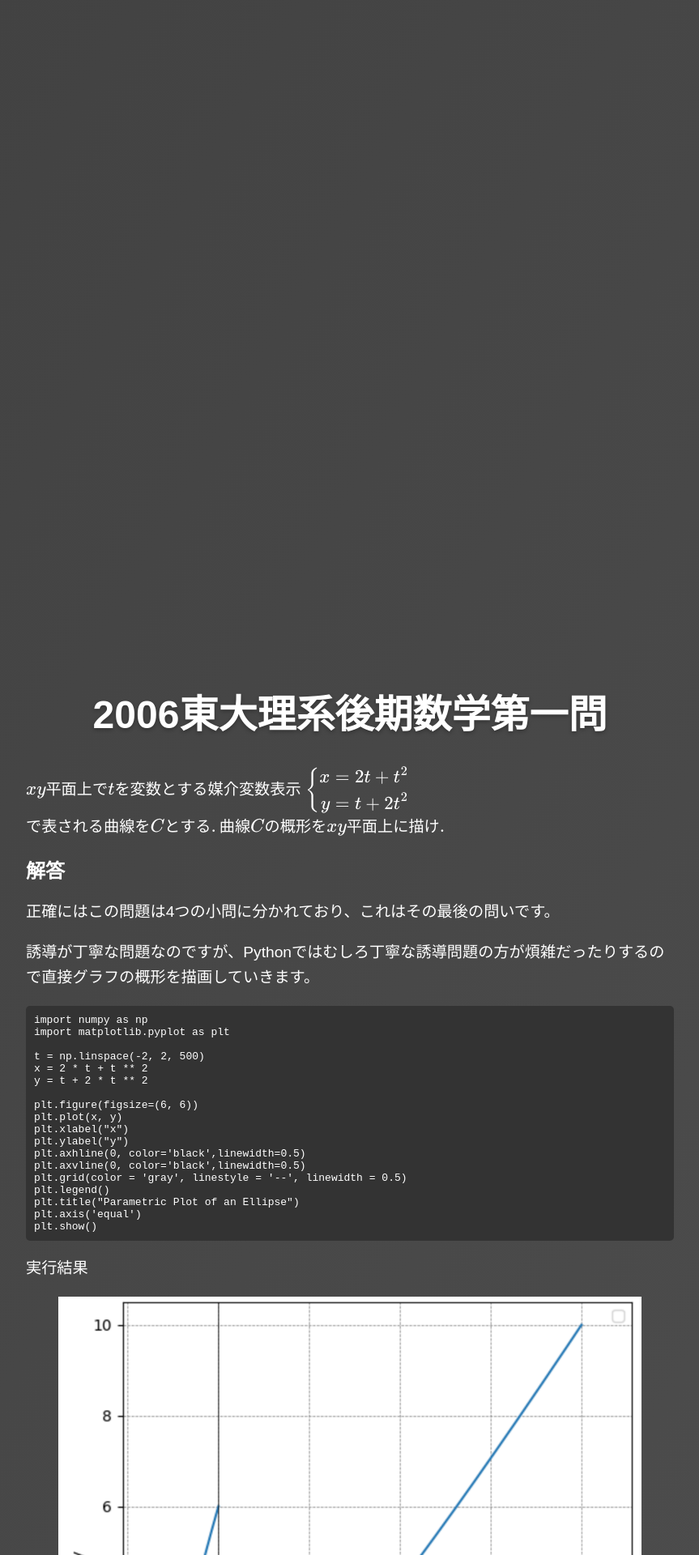
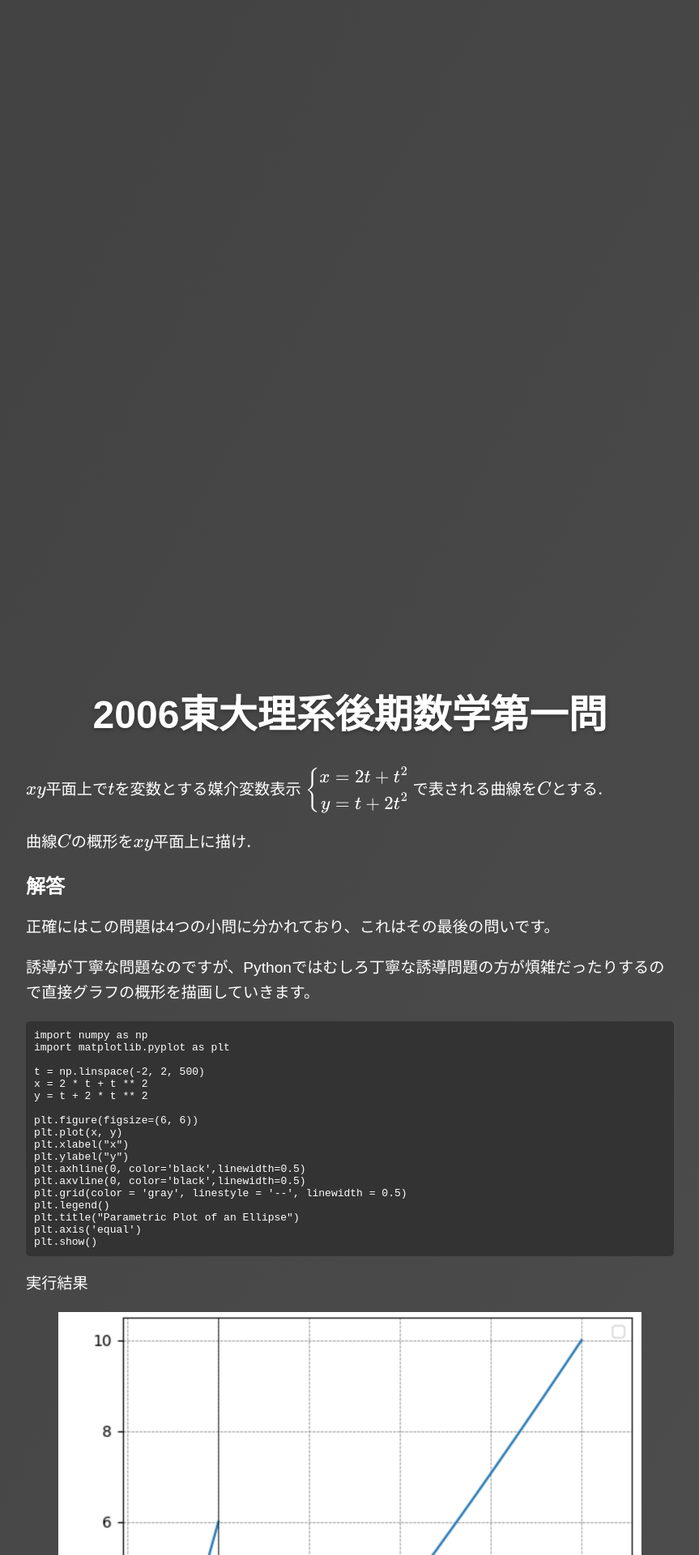
Before and after one commit to 0Cuopen/0cuopen.github.io, a Jekyll site: the page built from solve_UT_math_exam.md, in a window 1280 px wide. Shown: the part 2662-4582 px from the top of the page at 81% size, without its empty margins (208-1071 px from the left). Built offline with Jekyll 4.4.1, drawn with Linux system fonts in a browser that asks for light colours; formulas are drawn with MathJax 3.

```diff
--- a/solve_UT_math_exam.md
+++ b/solve_UT_math_exam.md
@@ -48,7 +48,9 @@ y &= t + 2t^2
 \end{aligned}
 \right.
 $$
-$で表される曲線をCとする.曲線Cの概形をxy平面上に描け.$
+$で表される曲線をCとする.$
+
+$曲線Cの概形をxy平面上に描け.$
 
 ## 解答
 
```
